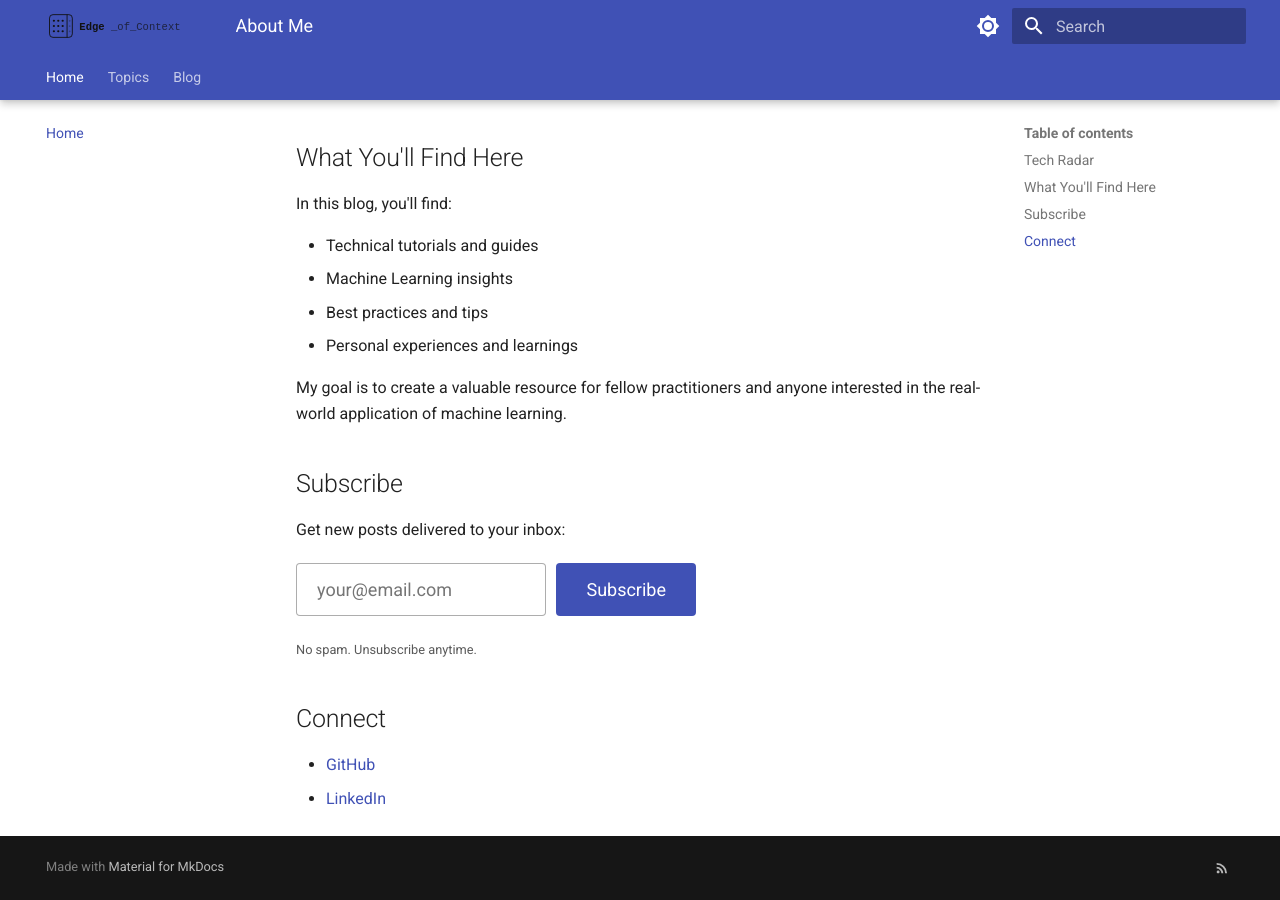
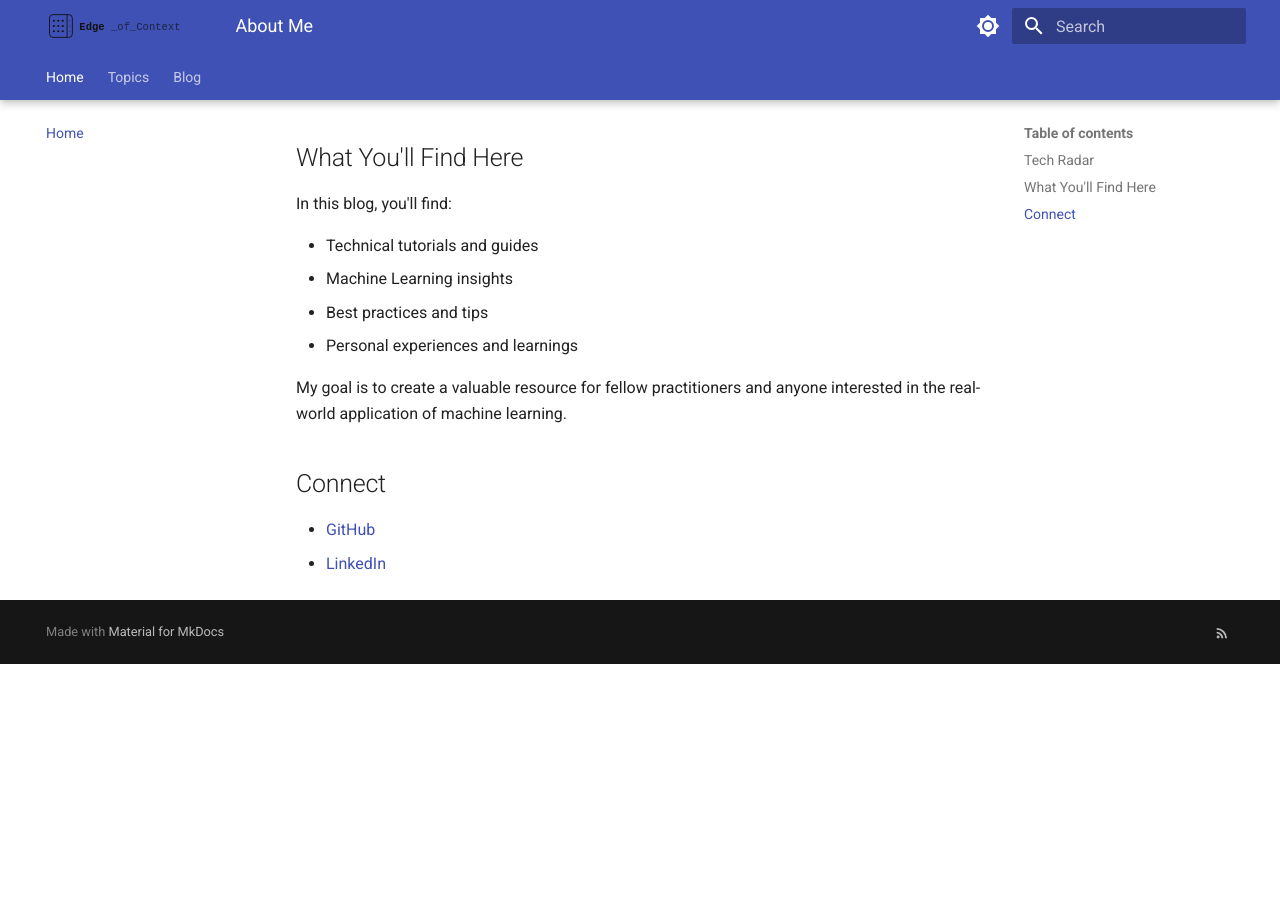
Before and after one commit to slavadubrov/notes, an MkDocs documentation site: the page built from docs/index.md, in a window 1280 px wide and 900 px high, scrolled down 872 px. Built offline with MkDocs 1.6.1 and Material for MkDocs 9.7.7, drawn with Linux system fonts in a browser that asks for light colours; after the commit the page ends 1536 px from its top, so only the background shows below that.

Commit message:
removedsubscribe

```diff
--- a/docs/index.md
+++ b/docs/index.md
@@ -36,22 +36,6 @@ In this blog, you'll find:
 
 My goal is to create a valuable resource for fellow practitioners and anyone interested in the real-world application of machine learning.
 
-## Subscribe
-
-Get new posts delivered to your inbox:
-
-<form
-  action="https://buttondown.com/api/emails/embed-subscribe/edgeofcontext"
-  method="post"
-  target="popupwindow"
-  class="embeddable-buttondown-form"
->
-  <input type="email" name="email" placeholder="your@email.com" required />
-  <button type="submit">Subscribe</button>
-</form>
-
-<small>No spam. Unsubscribe anytime.</small>
-
 ## Connect
 
 - [GitHub](https://github.com/slavadubrov)
```
